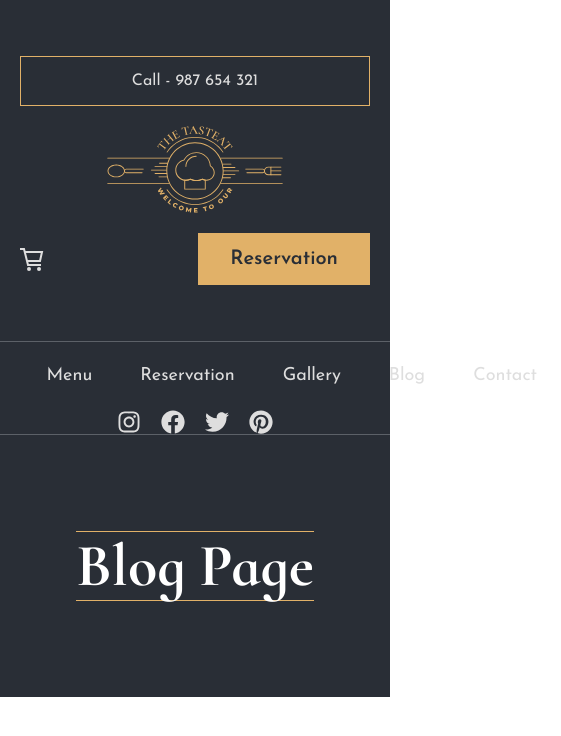
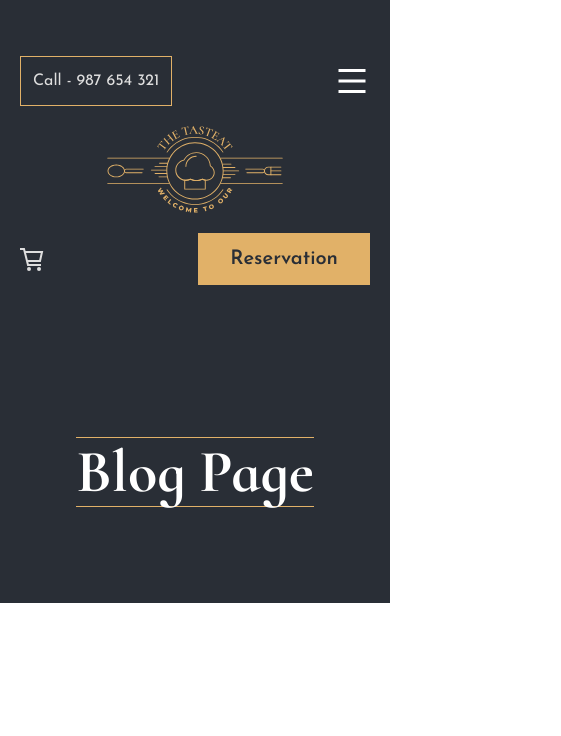
Before and after one commit to devmanirul/restaurant-react, a React (Vite) app: page /blog in a window 390 px wide. Shown: the top 736 px of the page, 561 px wide, since content can reach past the window. Built offline with nearby package versions, Linux system fonts and the light colour scheme.

Commit message:
rename image modify TopHeader [Home page]

```diff
--- a/src/components/Header/Navbar/index.jsx
+++ b/src/components/Header/Navbar/index.jsx
@@ -19,7 +19,7 @@ const Navbar = () => {
   ];
 
   return (
-    <div className="bg-black border-y border-[#5c6168]">
+    <div className="bg-black border-y border-[#5c6168] hidden md:block">
       <div className="container mx-auto flex lg:flex-row flex-col items-center justify-between">
         {/* left navbar */}
         <div className="flex flex-row ">
--- a/src/components/Header/TopHeader/index.jsx
+++ b/src/components/Header/TopHeader/index.jsx
@@ -1,19 +1,35 @@
+import { useState } from "react";
 import HeaderLogo from "../../../assets/images/HeaderLogo.svg";
 import { GrCart } from "react-icons/gr";
+import { RiMenuLine } from "react-icons/ri";
 import { Link } from "react-router-dom";
 
 const TopHeader = () => {
+  const [hamBurgerMenu, setHamburgerMenu] = useState(false);
   return (
     <>
       {/* Top Header */}
       <div className="p-5 md:py-10 md:px-0 flex flex-col md:flex-row justify-between items-center gap-5 md:gap-20 py-14 font-josefin container mx-auto">
-        <div className="w-full">
+        <div className="w-full flex flex-row  justify-between items-center">
           <p className="text-[#DEDEDE] border border-cream text-center p-3 md:p-5 cursor-pointer md:inline">
             Call - 987 654 321{" "}
           </p>
+          {/* hamburger icon */}
+          <button
+            onClick={() => setHamburgerMenu(!hamBurgerMenu)}
+            className="md:hidden"
+          >
+            <RiMenuLine className="text-4xl font-bold text-white" />
+          </button>
+          {/* Mobile menu items */}
+          {hamBurgerMenu && (
+            <div className="bg-slate-400 fixed inset-y-0 w-6/12 left-0">
+              <div className="bg-dark/70 fixed inset-y-0 inset-x-0"></div>
+            </div>
+          )}
         </div>
         <div className="w-full flex items-center justify-center">
-          <img src={HeaderLogo} alt="" className="w-44 md:w-[190px]" />
+          <img src={HeaderLogo} alt="" className="w-44 md:w-[350px]" />
         </div>
         <div className="w-full flex flex-row md:justify-end justify-between items-center gap-10">
           <div className="text-[#DEDEDE] text-2xl  cursor-pointer">
--- a/src/components/Reservation/index.jsx
+++ b/src/components/Reservation/index.jsx
@@ -1,4 +1,3 @@
-// import reserBg from "../../assets/images/background.svg"
 const Reservation = () => {
   return (
     <div
--- a/tailwind.config.js
+++ b/tailwind.config.js
@@ -15,7 +15,7 @@ export default {
         Cormorant: ["Cormorant Infant", "serif"],
       },
       backgroundImage: {
-        "reservation-image": "url('/images/background.svg')",
+        "reservation-image": "url('/images/reserBg.jpg')",
       },
     },
   },
```
Also changed, not shown: public/images/reserBg.jpg (renamed from src/assets/images/reserBg.jpg).
